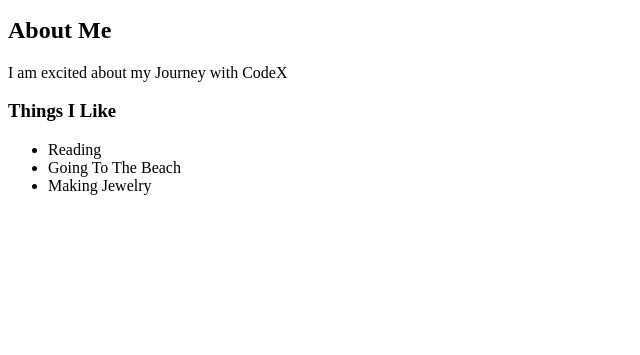
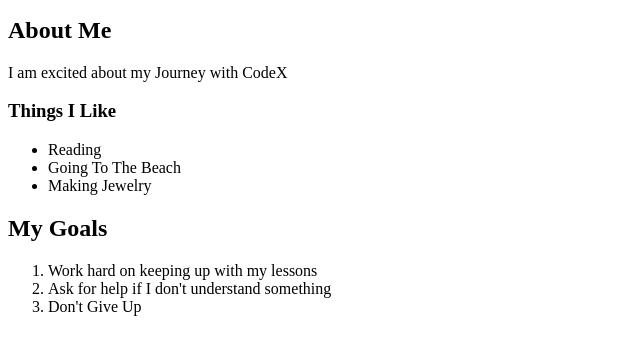
Before and after one commit to paulettedejesus/-week-1-checkpoint, a plain HTML site: page index.html in a window 1280 px wide. Shown: the part 101-456 px from the top of the page, without its empty margins (0-640 px from the left). Drawn offline with Linux system fonts and the light colour scheme.

Commit message:
Added My Goals with Ordered List

```diff
--- a/index.html
+++ b/index.html
@@ -20,5 +20,12 @@
     <li>Making Jewelry</li>
 </ul>
 
+<h2>My Goals</h2>
+<ol>
+    <li>Work hard on keeping up with my lessons</li>
+    <li>Ask for help if I don't understand something</li>
+    <li>Don't Give Up</li>
+</ol>
+
 </body>
 </html>
```
